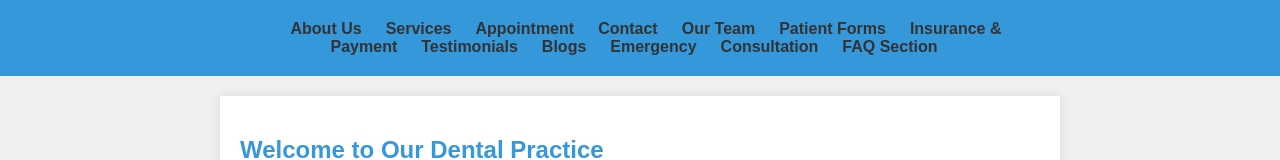
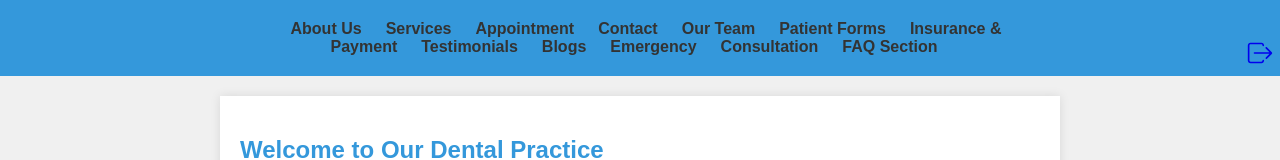
Before and after one commit to Sevda-pro/Dentist-MERN-Stack-App, a React (Create React App) app in the folder frontend/: page /home in a window 1280 px wide. Shown: the top 160 px of the page. Built offline with nearby package versions, Linux system fonts and the light colour scheme.

Commit message:
logout button added

```diff
--- a/frontend/package.json
+++ b/frontend/package.json
@@ -11,6 +11,7 @@
     "react": "^18.2.0",
     "react-bootstrap": "^2.10.1",
     "react-dom": "^18.2.0",
+    "react-icons": "^5.0.1",
     "react-razorpay": "^2.0.1",
     "react-router-dom": "^6.22.1",
     "react-scripts": "5.0.1",
--- a/frontend/src/components/home/home.css
+++ b/frontend/src/components/home/home.css
@@ -8,3 +8,7 @@
 .navlinkclass:hover {
     color: #ddd;
   }
+  .logologoutbtn{
+    position: absolute;
+    right: 5px;
+  }
--- a/frontend/src/components/home/home.js
+++ b/frontend/src/components/home/home.js
@@ -1,7 +1,15 @@
 import { BrowserRouter as Router, Route, Routes, NavLink, useNavigate } from 'react-router-dom';
 import axios from 'axios';
 import './home.css'
+import { IoIosLogOut } from "react-icons/io";
+
 export default function Home() {
+  const navigate=useNavigate();
+  const handlelogoutbtn=async(e)=>{
+    e.preventDefault();
+     localStorage.clear();
+     navigate('/login')
+  }
     return (<div>
         <header>
 
@@ -40,6 +48,9 @@ export default function Home() {
       </NavLink>
       <NavLink to="/FAQsection" className="navlinkclass">
         FAQ Section
+      </NavLink>
+      <NavLink onClick={handlelogoutbtn} className='logologoutbtn' >
+      <IoIosLogOut size={30}/>
       </NavLink>
     </header>
         <section>
```
Also changed, not shown: 1 other file (tests, documents, lock files or other folders).
